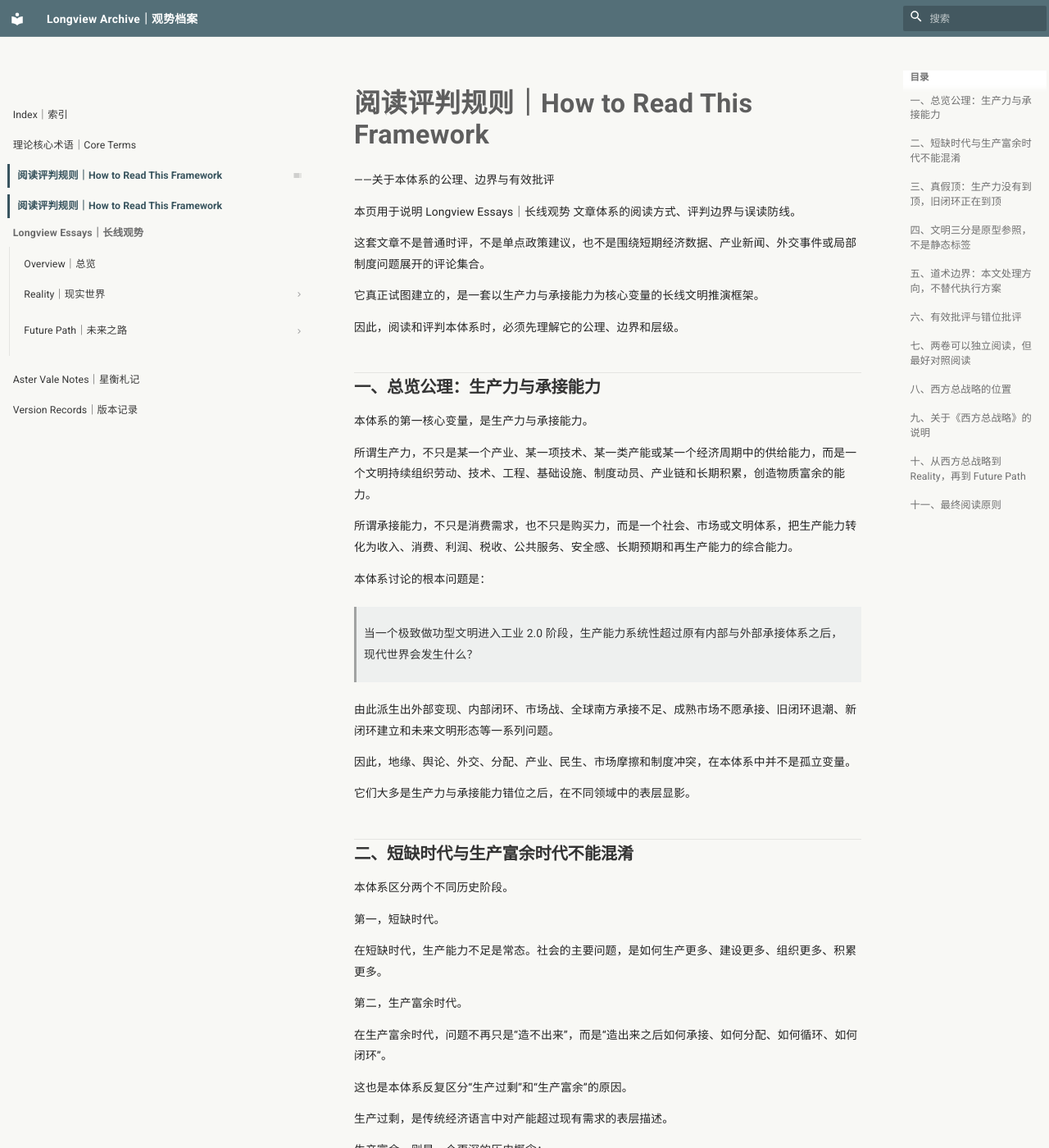
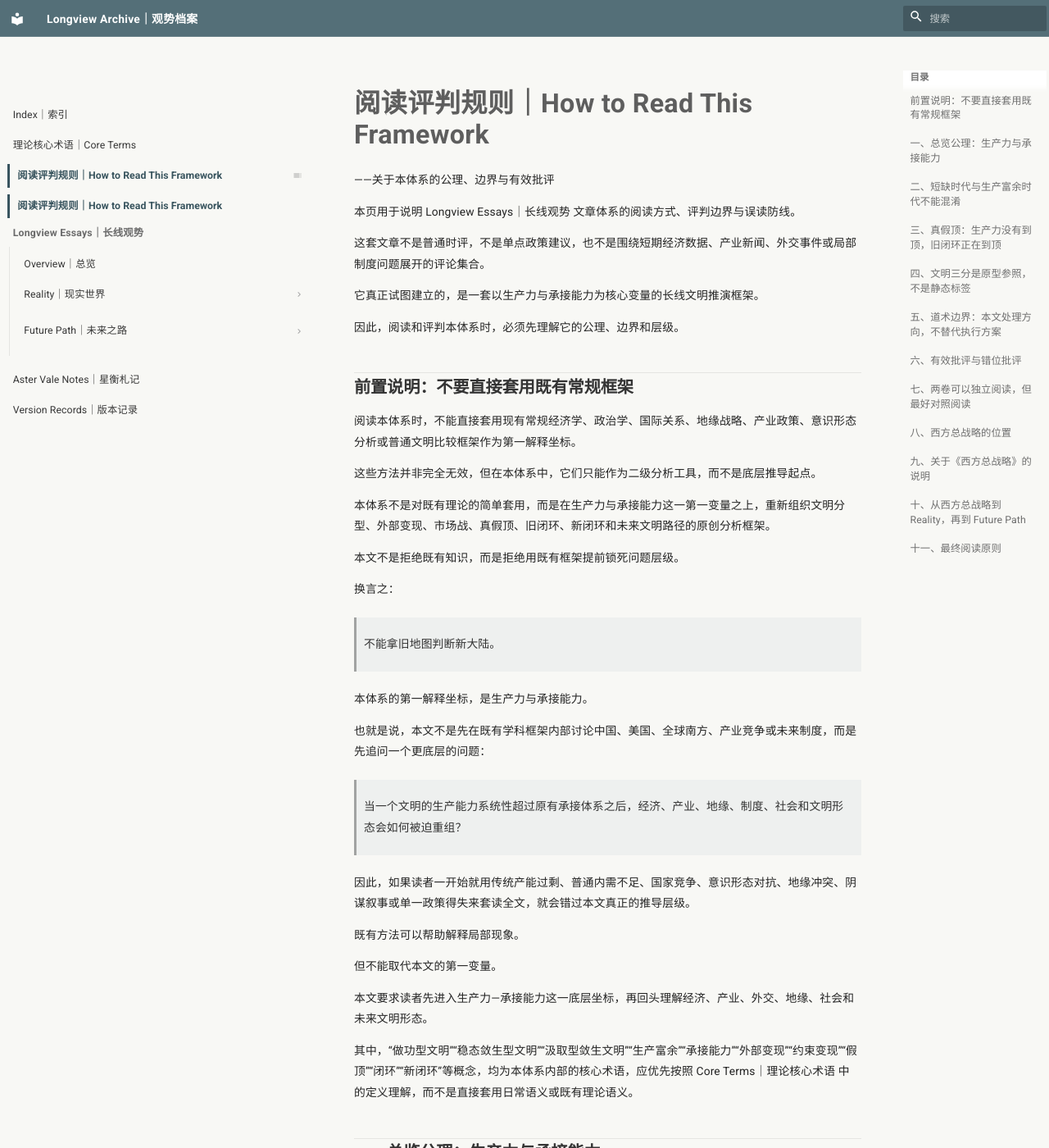
Before and after one commit to guanshi1688/longview-archive, an MkDocs documentation site: the page built from docs/essays/reading-rules.md, in a window 1280 px wide and 1400 px high. Shown: the whole window at 82% size. Built offline with MkDocs 1.6.1 and Material for MkDocs 9.7.7, drawn with Linux system fonts in a browser that asks for light colours; some of the changed text lies outside the part shown.

Commit message:
Update reading-rules.md

```diff
--- a/docs/essays/reading-rules.md
+++ b/docs/essays/reading-rules.md
@@ -9,6 +9,36 @@
 它真正试图建立的，是一套以生产力与承接能力为核心变量的长线文明推演框架。
 
 因此，阅读和评判本体系时，必须先理解它的公理、边界和层级。
+
+## 前置说明：不要直接套用既有常规框架
+
+阅读本体系时，不能直接套用现有常规经济学、政治学、国际关系、地缘战略、产业政策、意识形态分析或普通文明比较框架作为第一解释坐标。
+
+这些方法并非完全无效，但在本体系中，它们只能作为二级分析工具，而不是底层推导起点。
+
+本体系不是对既有理论的简单套用，而是在生产力与承接能力这一第一变量之上，重新组织文明分型、外部变现、市场战、真假顶、旧闭环、新闭环和未来文明路径的原创分析框架。
+
+本文不是拒绝既有知识，而是拒绝用既有框架提前锁死问题层级。
+
+换言之：
+
+> 不能拿旧地图判断新大陆。
+
+本体系的第一解释坐标，是生产力与承接能力。
+
+也就是说，本文不是先在既有学科框架内部讨论中国、美国、全球南方、产业竞争或未来制度，而是先追问一个更底层的问题：
+
+> 当一个文明的生产能力系统性超过原有承接体系之后，经济、产业、地缘、制度、社会和文明形态会如何被迫重组？
+
+因此，如果读者一开始就用传统产能过剩、普通内需不足、国家竞争、意识形态对抗、地缘冲突、阴谋叙事或单一政策得失来套读全文，就会错过本文真正的推导层级。
+
+既有方法可以帮助解释局部现象。
+
+但不能取代本文的第一变量。
+
+本文要求读者先进入生产力—承接能力这一底层坐标，再回头理解经济、产业、外交、地缘、社会和未来文明形态。
+
+其中，“做功型文明”“稳态敛生型文明”“汲取型敛生文明”“生产富余”“承接能力”“外部变现”“约束变现”“假顶”“闭环”“新闭环”等概念，均为本体系内部的核心术语，应优先按照 Core Terms｜理论核心术语 中的定义理解，而不是直接套用日常语义或既有理论语义。
 
 ## 一、总览公理：生产力与承接能力
 
@@ -140,7 +170,8 @@
 - 把芯片、能源、某一项技术突破等局部变量提升为体系主线；
 - 脱离生产力与承接能力，把全文读成普通地缘评论、意识形态争论或阴谋叙事；
 - 把留白式结构推导误读为论证缺失；
-- 把生产富余误读成传统意义上的短期产能过剩。
+- 把生产富余误读成传统意义上的短期产能过剩；
+- 在未进入本文核心变量之前，直接用既有学科框架反向裁剪全文。
 
 这些批评不是完全不能讨论，而是不能作为否定本体系核心骨架的依据。
 
```
